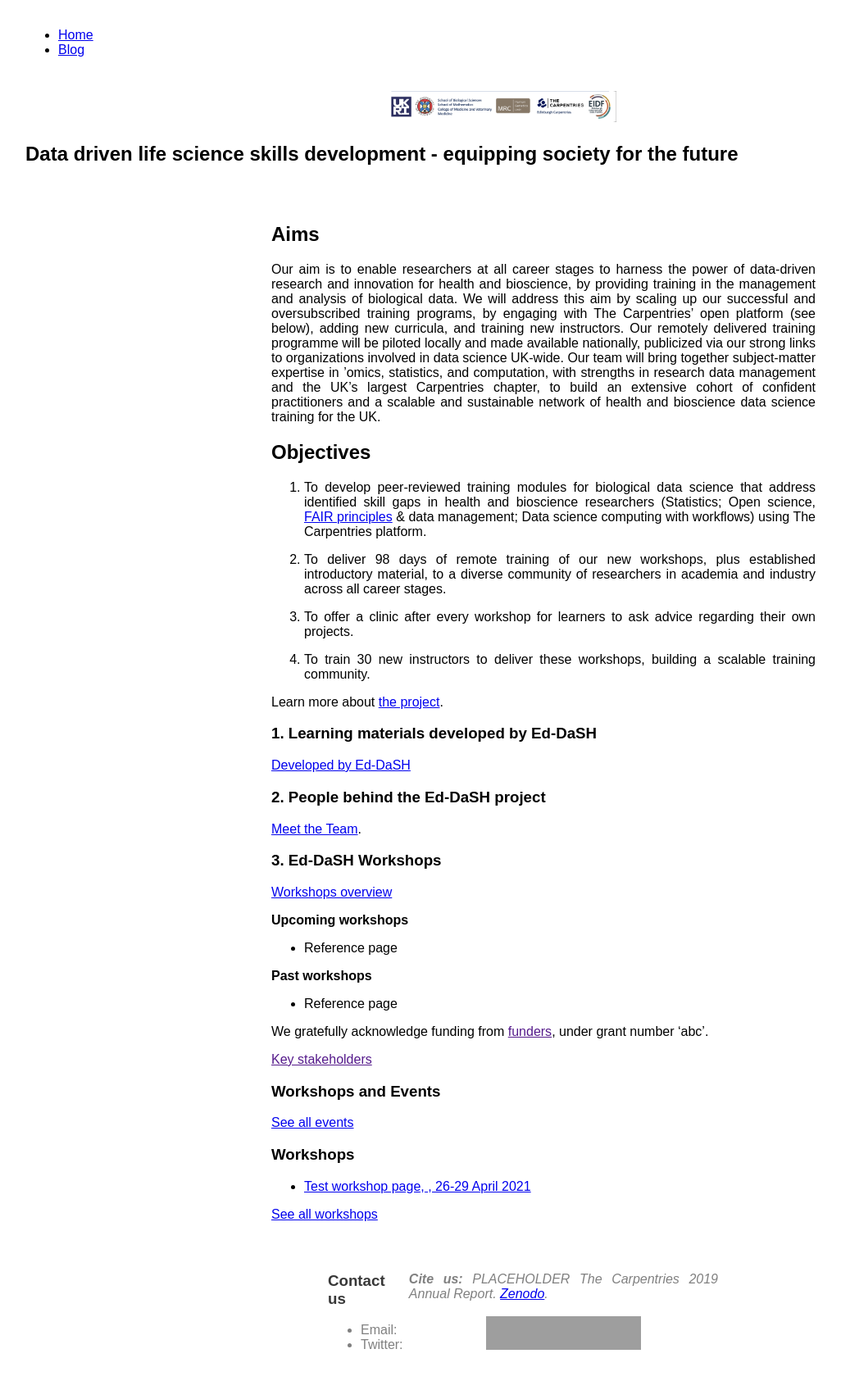
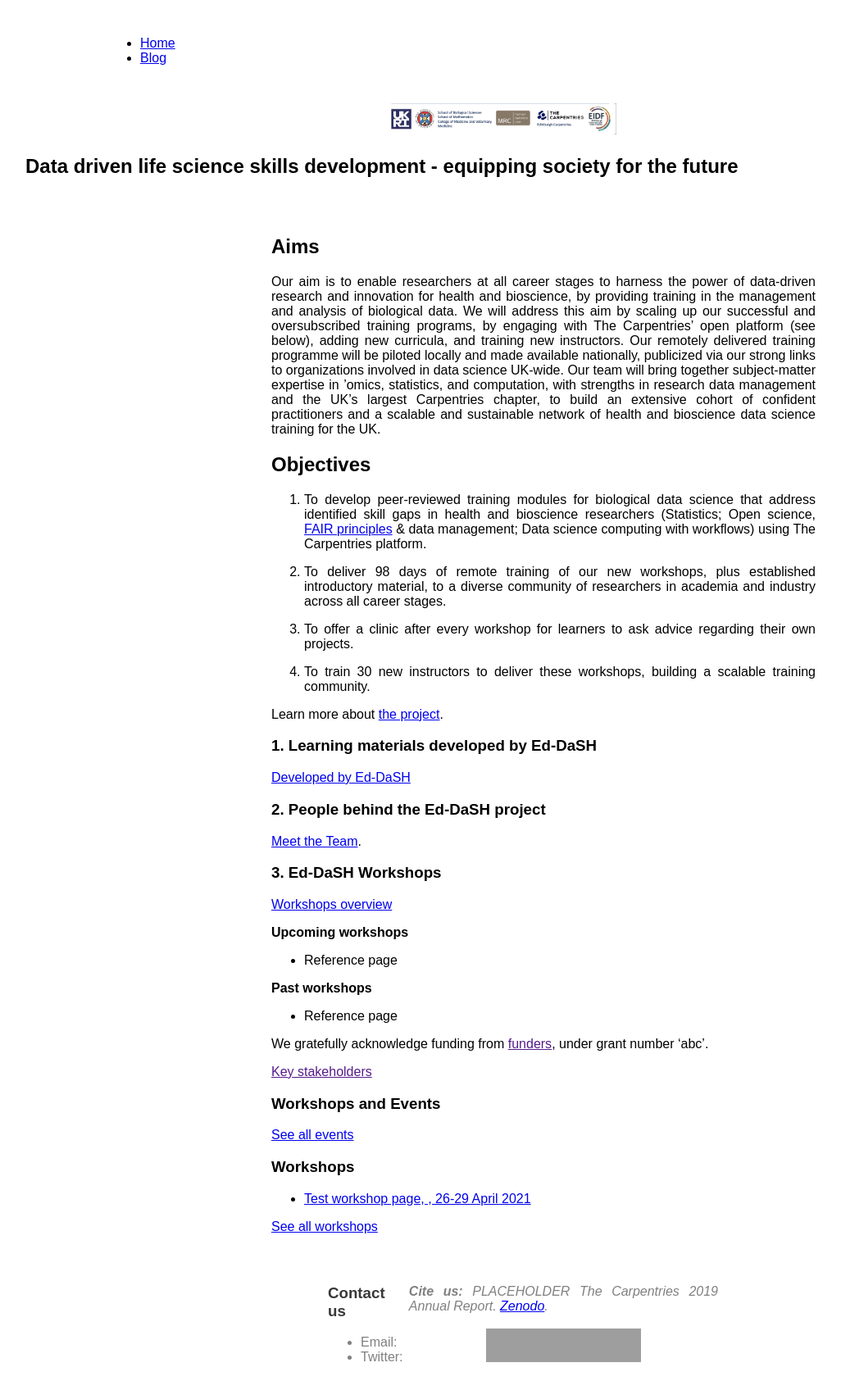
Before and after one commit to edcarp/Ed-DaSH, a Jekyll site: the page built from index.md, in a window 1280 px wide. Shown: the whole page at 82% size, without its empty margins (77-1103 px from the left). Built offline with Jekyll 4.4.1, drawn with Linux system fonts in a browser that asks for light colours; grey boxes are pictures that could not be loaded.

Commit message:
Update default.html

```diff
--- a/_layouts/default.html
+++ b/_layouts/default.html
@@ -1,7 +1,6 @@
-
-
 <!DOCTYPE html>
 <html lang="{{ site.lang | default: "en-GB" }}">
+
 <head>
    <meta charset="utf-8">
    <meta name="viewport" content="width=device-width, initial-scale=1.0">
@@ -22,9 +21,13 @@
       }
    </style>
 </head>
+
 <body>
+
+<!-- HEADER -->
   <font face = "arial">
-      <header>
+	<div id="header_wrap" class="outer">
+      <header class="inner">
          <div class="container">
             <nav class="main-nav">
                <ul>
@@ -34,18 +37,30 @@
             </nav>
          </div>
       </header>
+    </div>
+
+
       <!--span style="margin-left:50px; padding:10x, 20px, 20px, 50px; width=80%"-->
+
+
       <div>
       	<div class="center"> {% include banner.html %} </div>
+
       	{% if page.show_heading %}
       	<h1><font color="#000066">{{ site.title }}</font></h1>
       	{% endif %}
+
       	<h2>{{ page.title }}</h2>
+
       <!-- MAIN CONTENT -->
+
       <div class="content">
          {{ content }}
       </div>
+
+
       <!-- FOOTER  -->
+
       <div id="footer_wrap" class="outer">
          <footer>
             <div class="center">
@@ -62,7 +77,10 @@
             </div>
          </footer>
       </div>
+
       <!--/span-->
+
    </font>
+
 </body>
 </html>
```
Lines whose indentation alone changed are shown as unchanged.
